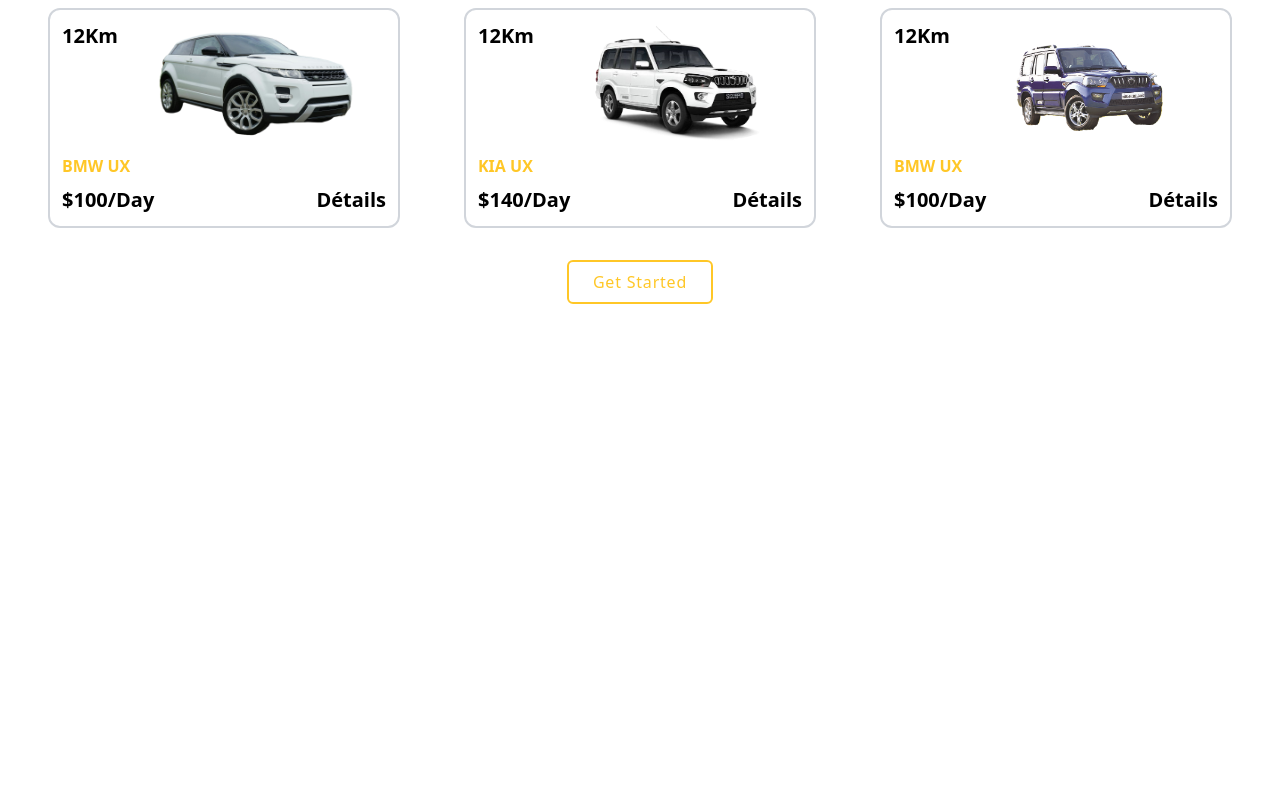
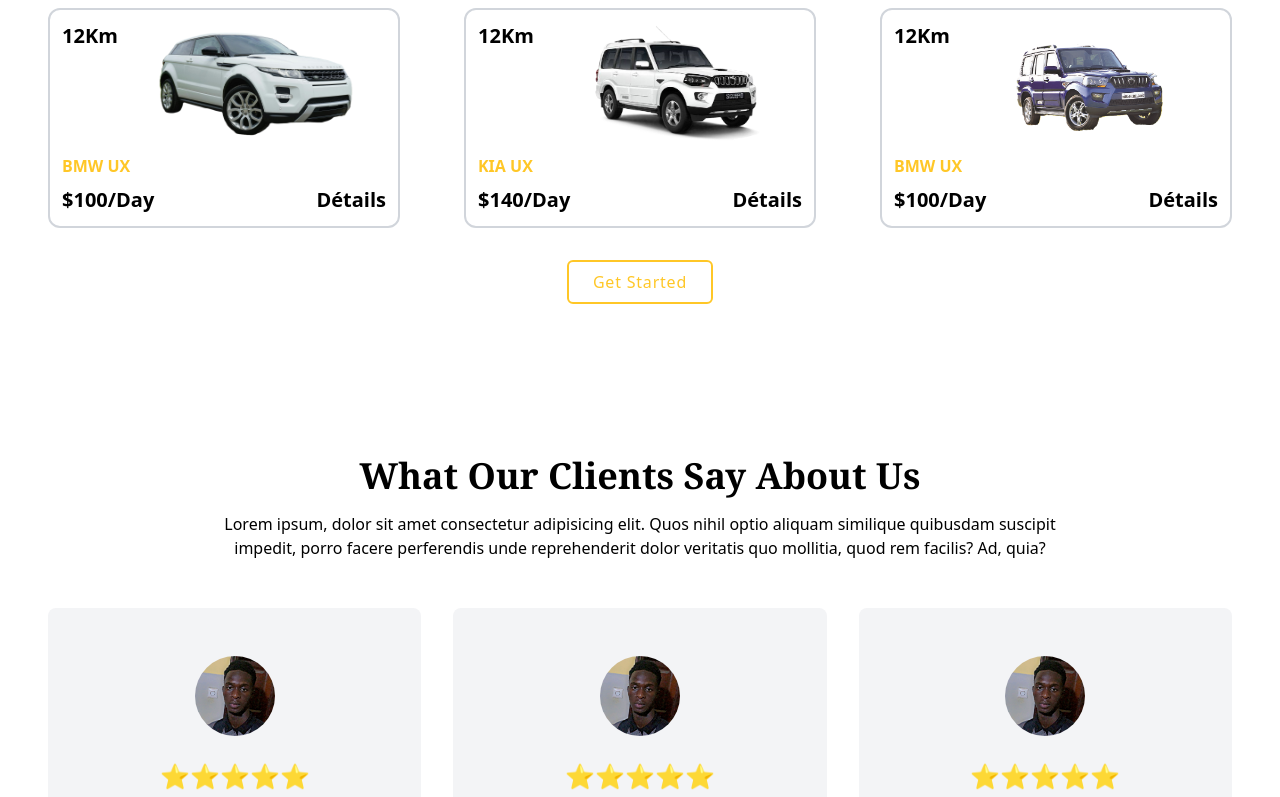
Before and after one commit to modouaicha023/sama-car, a React (Vite) app: page / in a window 1280 px wide. Shown: the part 2000-2797 px from the top of the page. Before the commit the page ends 2400 px from the top, so only its background shows below. Built offline with nearby package versions, Linux system fonts and the light colour scheme.

Commit message:
feat: Add ClientFeedback component to the App

```diff
--- a/src/App.jsx
+++ b/src/App.jsx
@@ -6,6 +6,7 @@
 import "aos/dist/aos.css";
 import Services from "./components/Services/Services";
 import CarList from "./components/CarList/CarList";
+import ClientFeedback from "./components/ClientFeedback/ClientFeedback";
 
 const App = () => {
   const [theme, setTheme] = useState(
@@ -39,6 +40,7 @@
       <About />
       <Services />
       <CarList theme={theme} />
+      <ClientFeedback />
     </div>
   );
 };
--- a/src/components/About/About.jsx
+++ b/src/components/About/About.jsx
@@ -2,7 +2,7 @@
 import carAbout from "../../assets/car-about.png";
 const About = () => {
   return (
-    <div className="dark:bg-dark bg-slate-100 dark:text-white duration-300 sm:min-h-[600px] sm:grid sm:place-items-center  ">
+    <div className="dark:bg-dark bg-slate-100 dark:text-white duration-300 sm:min-h-[600px] sm:grid sm:place-items-center ">
       <div className="container ">
         <div className="grid grid-cols-1 sm:grid-cols-2 place-items-center">
           <div data-aos="slide-right" data-aos-duration="1500">
@@ -12,7 +12,7 @@
               alt="A nice car"
             />
           </div>
-          <div>
+          <div className="pb-10">
             <div className="space-y-5 sm:p-16">
               <h1
                 data-aos="fade-up"
--- /dev/null
+++ b/src/components/ClientFeedback/ClientFeedback.jsx
@@ -0,0 +1,68 @@
+import React from "react";
+import client from "../../assets/me.jpg";
+const feedbacks = [
+  {
+    name: "Fallou Diop",
+    description: "d,fjej fjfrs  dfkkdfn dfhdfd dfndhf ifeij",
+    image: client,
+    aosDelay: 0
+  },
+  {
+    name: "Fatou diallo",
+    description: "d,fjej fjfrs  dfkkdfn dfhdfd dfndhf ifeij",
+    image: client,
+    aosDelay: 500
+  },
+  {
+    name: "Waly Seck",
+    description: "d,fjej fjfrs  dfkkdfn dfhdfd dfndhf ifeij",
+    image: client,
+    aosDelay: 1000
+
+  },
+];
+const ClientFeedback = () => {
+  return (
+    <div className="dark:bg-black dark:text-white py-14 sm:pb-24">
+      <div className="container">
+        <div className=" space-y-4 pb-12">
+          <p
+            data-aos="fade-up"
+            className="text-3xl font-semibold text-center sm:text-4xl font-serif"
+          >
+            What Our Clients Say About Us
+          </p>
+          <p data-aos="fade-up" className="text-center sm:px-44">
+            Lorem ipsum, dolor sit amet consectetur adipisicing elit. Quos nihil
+            optio aliquam similique quibusdam suscipit impedit, porro facere
+            perferendis unde reprehenderit dolor veritatis quo mollitia, quod
+            rem facilis? Ad, quia?
+          </p>
+        </div>
+        <div className="grid grid-cols-1 sm:grid-cols-2 md:grid-cols-3 gap-8 text-black dark:text-white">
+          {feedbacks.map((feedback, index) => (
+            <div
+              data-aos="fade-up"
+              data-aos-delay={feedback.aosDelay}
+              className=" card text-center group space-y-3 sm:space-y-6 p-4 bg-gray-100 dark:bg-white/20 sm:py-12 duration-300 rounded-lg"
+              key={index}
+            >
+              <div className=" grid place-items-center">
+                <img
+                  src={feedback.image}
+                  alt={feedback.name}
+                  className="h-20 w-20 rounded-full"
+                />
+              </div>
+              <div className="text-2xl">⭐⭐⭐⭐⭐</div>
+              <p> {feedback.description} </p>
+              <p className="font-semibold text-center"> {feedback.name} </p>
+            </div>
+          ))}
+        </div>
+      </div>
+    </div>
+  );
+};
+
+export default ClientFeedback;
--- a/src/components/Hero/Hero.jsx
+++ b/src/components/Hero/Hero.jsx
@@ -18,7 +18,7 @@
               className="relative -z-10 max-h-[600px] sm:scale-125 drop-shadow-[2px_20px_6px_rgba(0,0,0,0.50)]"
             />
           </div>
-          <div className="order-2 sm:order-1 space-y-5 sm:pr-32">
+          <div className="order-2 sm:order-1 space-y-5 sm:pr-32 pb-10">
             <p data-aos="fade-up" className="text-primary text-2xl font-serif">
               Effortless
             </p>
```
Also changed, not shown: src/assets/me.jpg (added).
